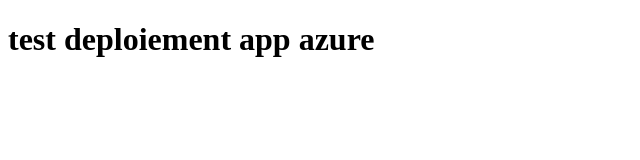
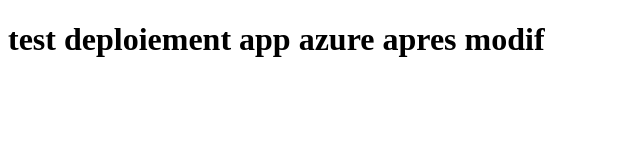
Before and after one commit to kitchou-faissal/test_azure, a plain HTML site: page index.html in a window 1280 px wide. Shown: the whole page, without its empty margins (0-640 px from the left). Drawn offline with Linux system fonts and the light colour scheme.

Commit message:
update index.html

```diff
--- a/test.html
+++ b/index.html
@@ -7,7 +7,7 @@
 </head>
 <body>
 
-    <h1>test deploiement app azure</h1>
+    <h1>test deploiement app azure apres modif</h1>
 
 </body>
 </html>
```
